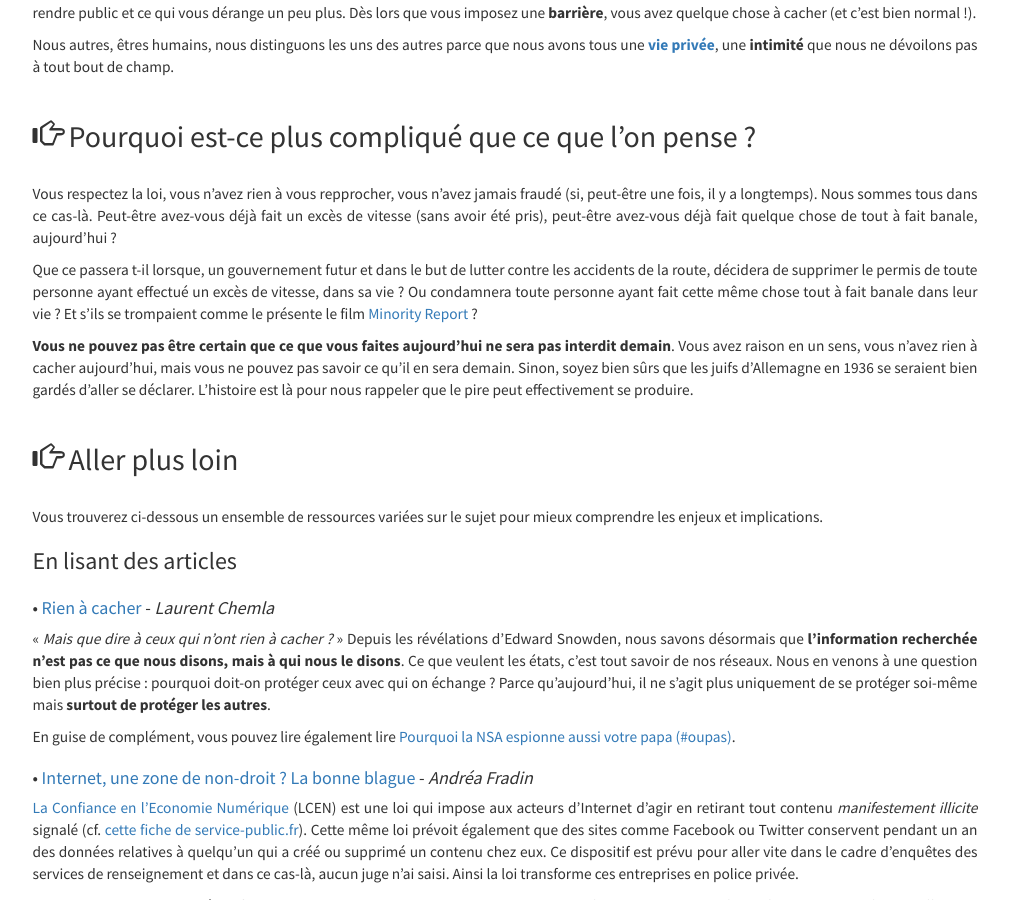
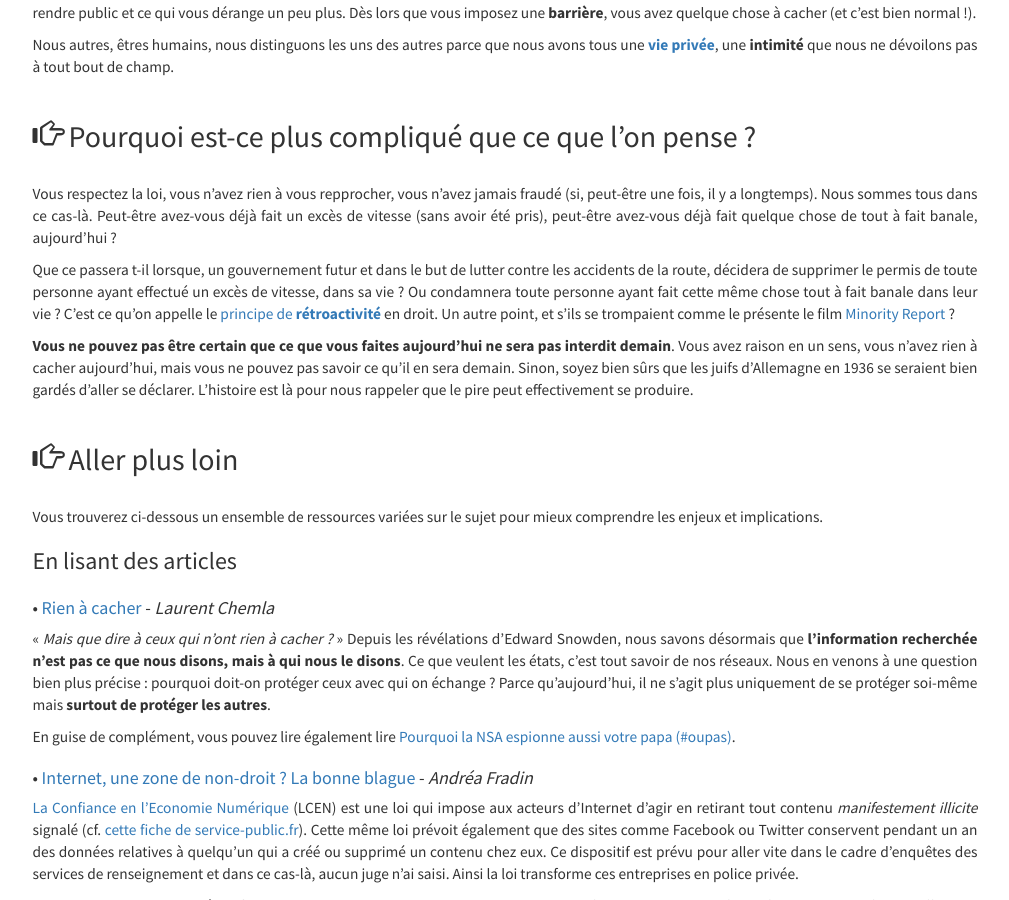
Before and after one commit to willdurand/jenairienacacher.fr, a Jekyll site: the page built from index.md, in a window 1280 px wide and 900 px high, scrolled down 420 px. Shown: the whole window, without its empty margins (135-1144 px from the left). Built offline with Jekyll 4.4.1, drawn with Linux system fonts in a browser that asks for light colours; comment, search, counter and statistics services are not loaded.

Commit message:
mention rétroactivité

```diff
--- a/_data/headlines.yml
+++ b/_data/headlines.yml
@@ -33,7 +33,9 @@
         lutter contre les accidents de la route, décidera de supprimer le
         permis de toute personne ayant effectué un excès de vitesse, dans sa
         vie ? Ou condamnera toute personne ayant fait cette même chose tout à
-        fait banale dans leur vie ? Et s'ils se trompaient comme le présente le
+        fait banale dans leur vie ? C'est ce qu'on appelle le [principe de
+        **rétroactivité**](https://fr.wikipedia.org/wiki/R%C3%A9troactivit%C3%A9)
+        en droit. Un autre point, et s'ils se trompaient comme le présente le
         film [Minority Report](https://fr.wikipedia.org/wiki/Minority_Report) ?
 
 
```
